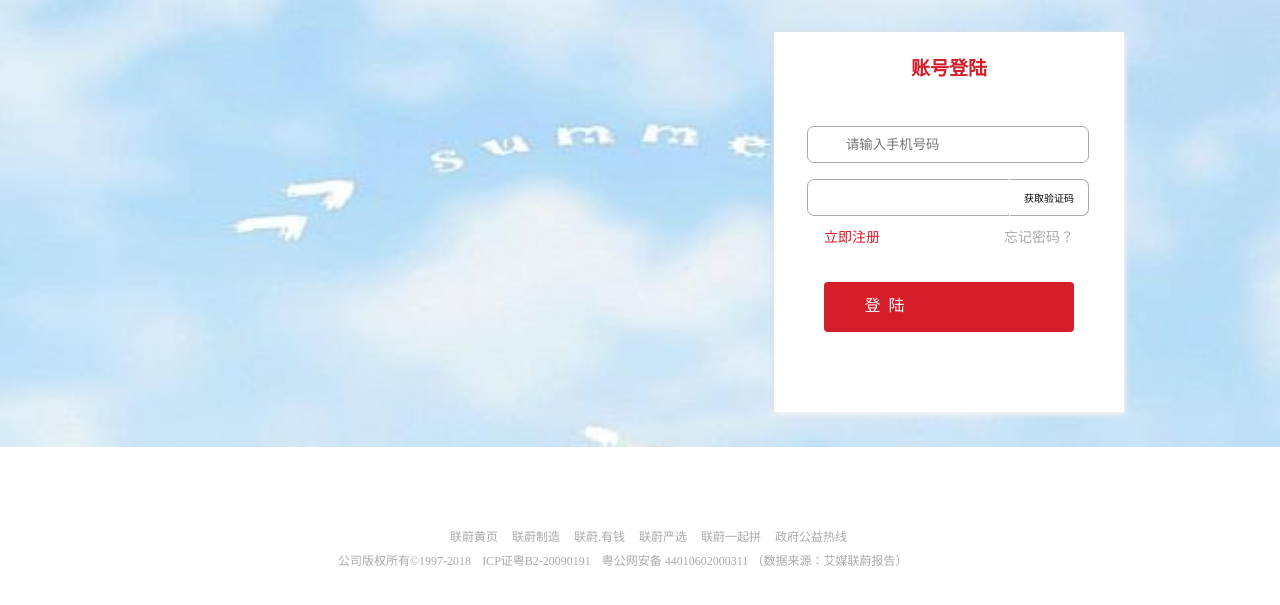
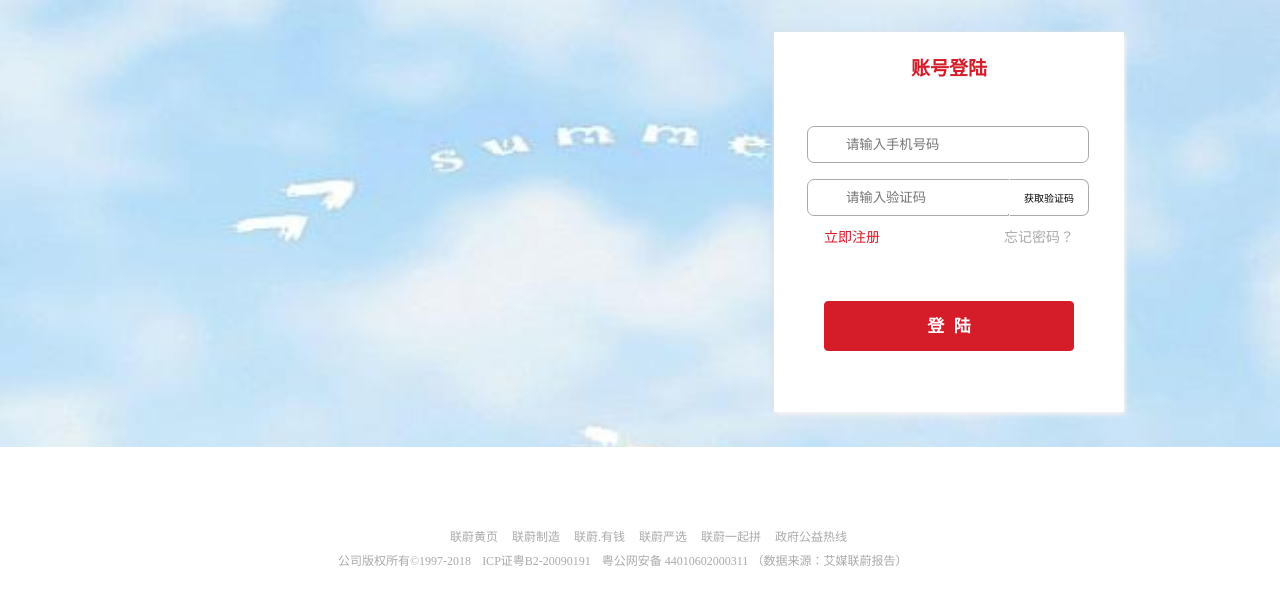
Before and after one commit to fanhengbin/dev-shop, a plain HTML site: page src/pages/loading.html in a window 1280 px wide. Shown: the part 73-678 px from the top of the page. Drawn offline with Linux system fonts and the light colour scheme.

Commit message:
debug loading

```diff
--- a/src/assets/styles/loadingRegister/loading.css
+++ b/src/assets/styles/loadingRegister/loading.css
@@ -343,6 +343,10 @@ a{
 
     height:50px;
 
+    font-size:17px;
+
+    font-weight: bold;
+
     position: relative;
 
     line-height:48px;
@@ -358,6 +362,8 @@ a{
     border-radius : 4px;
 
     background-color:rgb(213, 28, 41);
+
+    border:1px solid rgb(213, 28, 41);
 
 }
 .main .main-inner .box .box-middle .load-01:hover{
--- a/src/pages/loading.html
+++ b/src/pages/loading.html
@@ -31,12 +31,12 @@
                 </div>
                 <div class="box-middle">
                 <p class="address"><input type="text" class="table1" name="biao1" id="email-001" placeholder="请输入手机号码" >
-                <p class="password"><input type="password" class="table2" id="password-001"><button class="get-code">获取验证码</button></p>
+                <p class="password"><input type="password" class="table2" id="password-001" placeholder="请输入验证码"><button class="get-code">获取验证码</button></p>
                 <div class="freeload">
                 <a href="register.html" title="跳转注册页面" class="register"> 立即注册</a>
                 <a href="javascript:void(0)" title="*" class="forget"> 忘记密码？</a>
                 </div>
-                <div class="load-01" id="loading">登&nbsp&nbsp陆</div>
+                <div id="loading"><button class="load-01">登&nbsp&nbsp陆</button></div>
                 <!-- <div class="insert-01"><a target="_blank" href="registerOrder.html" title="注册页面">注&nbsp&nbsp册</a></div> -->
             </div>
             </div>
```
